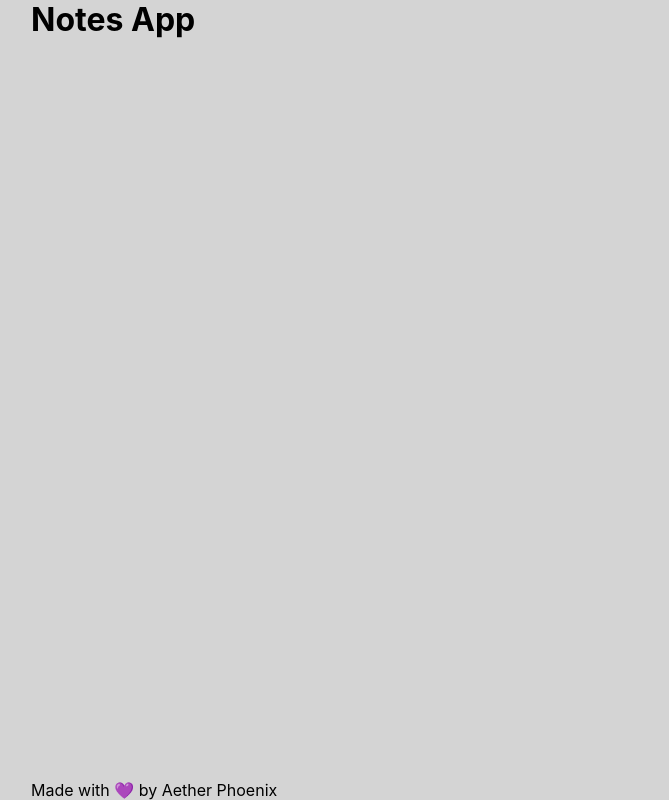
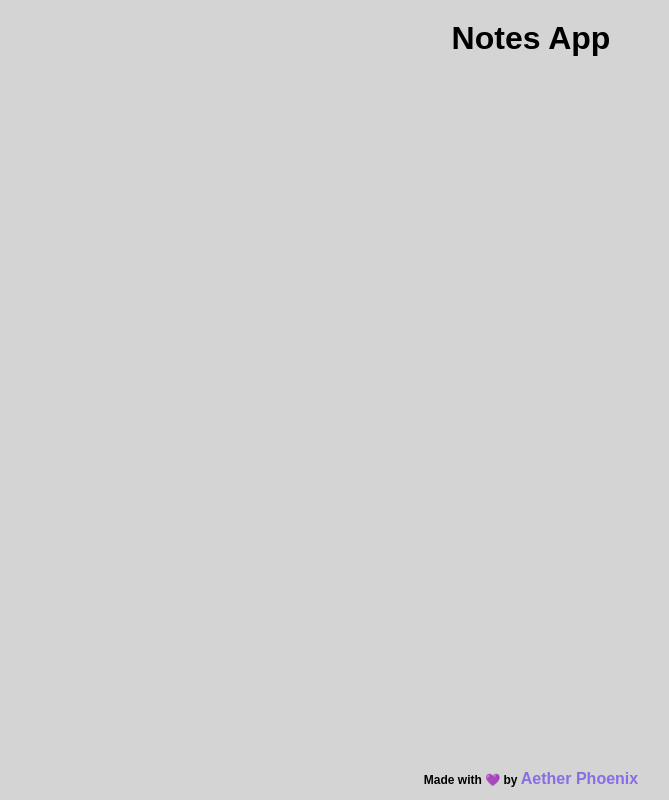
Before and after one commit to AetherPhx/Notes-App, a React (Vite) app: page / in a window 1280 px wide. Shown: the whole page, without its empty margins (109-778 px from the left). Built offline with nearby package versions, Linux system fonts and the light colour scheme.

Commit message:
Estilizar el header y footer de notesLayout

```diff
--- a/src/styles/base/reset.scss
+++ b/src/styles/base/reset.scss
@@ -13,7 +13,7 @@ html {
 
 body {
 	// Fuentes de Respaldo
-	font-family: Inter, system-ui, Helvetica, Arial, sans-serif;
+	font-family: system-ui, sans-serif;
 	width: 100%;
 	min-height: 100vh;
 	min-height: 100dvh;
--- a/src/styles/layout/notesLayout.scss
+++ b/src/styles/layout/notesLayout.scss
@@ -16,4 +16,29 @@
 		grid-template-rows: auto 1fr auto;
 		gap: var(--space-xxl);
 	}
+
+	&__header {
+		padding-top: var(--space-lg);
+		text-align: center;
+	}
+	&__title {
+		font-size: var(--fs-xxl);
+		font-weight: var(--fw-bold);
+	}
+
+	&__footer {
+		padding-block: var(--space-sm);
+		text-align: center;
+		font-size: var(--fs-sm);
+		font-weight: var(--fw-bold);
+	}
+	&__authorLink {
+		font-size: var(--fs-rg);
+		color: #886de4;
+		&:hover {
+			color: #644eae;
+			text-decoration: underline;
+			font-style: italic;
+		}
+	}
 }
--- a/src/styles/theme/typography.scss
+++ b/src/styles/theme/typography.scss
@@ -1,5 +1,5 @@
 // Font Families
-$fm: "Inter", system-ui, Avenir, Helvetica, Arial, sans-serif;
+$fm: Arial;
 
 // Font Sizes
 $fs-sm: 0.75rem;
```
